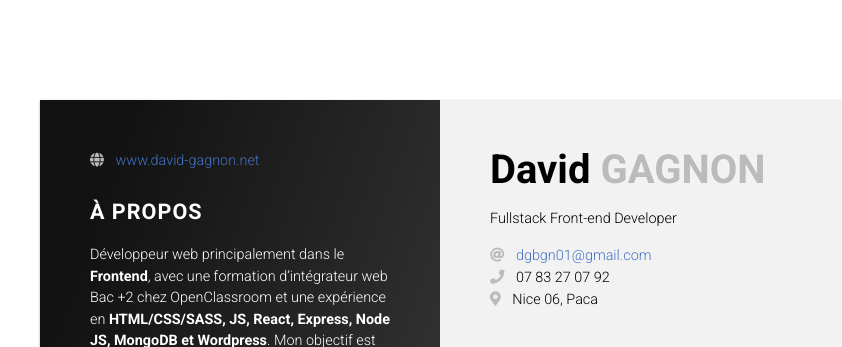
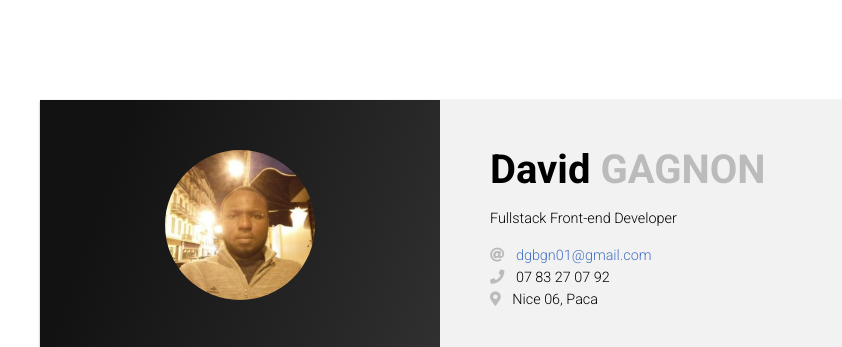
Before and after one commit to dg-Tech1/MonCV, a plain HTML site: page index.html in a window 1280 px wide. Shown: the top 347 px of the page, 0-842 px from the left. Drawn offline with Linux system fonts and the light colour scheme.

Commit message:
Update index.html

```diff
--- a/index.html
+++ b/index.html
@@ -12,7 +12,7 @@
   <body>
       <div class="cv-container">
         <div class="left-column">
-          <!-- <img class="portait" src="9141063006743426710.jpg" /> -->
+           <img class="portait" src="9141063006743426710.jpg" />
           <div class="section">
             <p>
                 <i class="icon fas fa-globe text-darkblue"></i> <a href="https://www.david-gagnon.net">www.david-gagnon.net</a>
```
